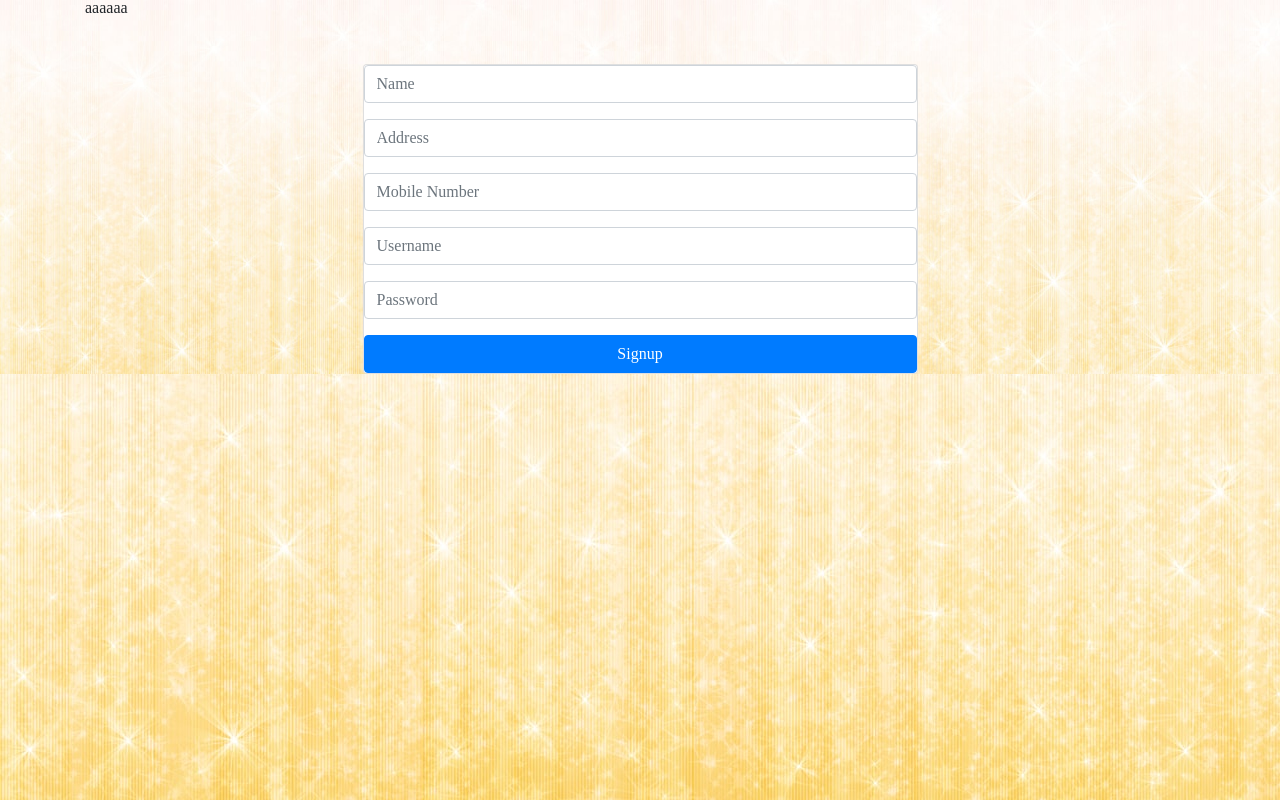
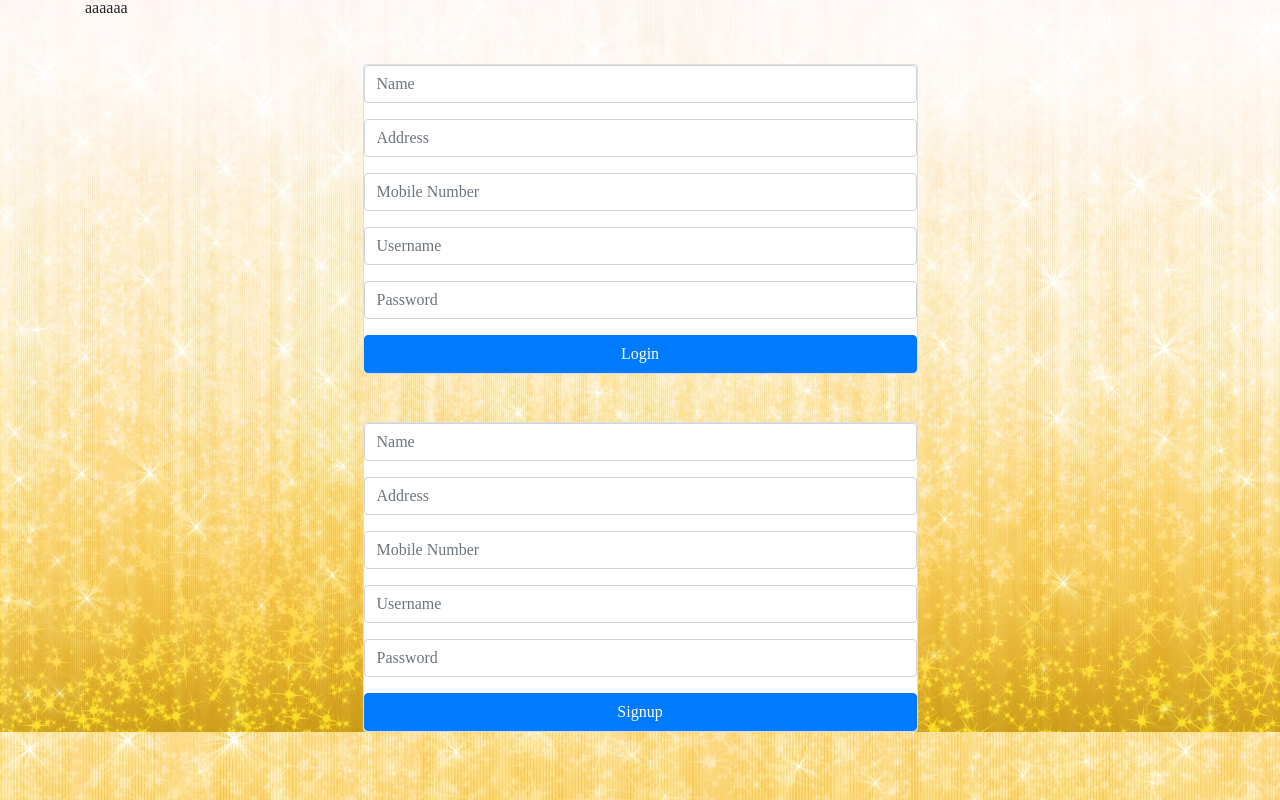
Before and after one commit to Motoakist/python_database, a Python web app: template templates/index.html in a window 1280 px wide. Run offline with Jinja, Linux system fonts and the light colour scheme; the template is opened without the code that fills it, so the values that code supplies are empty; some libraries are stand-ins or nearby versions.

Commit message:
index.htmlを少し変えた

```diff
--- a/templates/index.html
+++ b/templates/index.html
@@ -24,6 +24,18 @@
                     <input type="text" name="username" id="" placeholder="Username" class="form-control"><br>
                     <input type="password" name="pass" id="" placeholder="Password" class="form-control"><br>
 
+                    <input type="submit" value="Login" class="btn btn-primary btn-block">
+                </form>
+            </div>
+
+            <div class="card w-50 mx-auto mt-5">
+                <form action="" method="post">
+                    <input type="text" name="name2" id="" placeholder="Name" class="form-control"><br>
+                    <input type="text" name="address2" id="" placeholder="Address" class="form-control"><br>
+                    <input type="text" name="number2" id="" placeholder="Mobile Number" class="form-control"><br>
+                    <input type="text" name="username2" id="" placeholder="Username" class="form-control"><br>
+                    <input type="password" name="pass2" id="" placeholder="Password" class="form-control"><br>
+
                     <input type="submit" value="Signup" class="btn btn-primary btn-block">
                 </form>
             </div>
--- a/views.py
+++ b/views.py
@@ -2,13 +2,12 @@ from .database import db
 from .app import app
 from flask import Flask, render_template, request, redirect
 # url_for generates url (if you want to use css or codes which you made on your own)
-from .models import User, Login
+from .models import User, Login, Signup
 
 @app.route('/', methods=['POST','GET'])
 def index():
     if request.method == 'POST':
         login = Login(uname=request.form['username'], password=request.form['pass'])
-
         try:
             db.session.add(login)
             db.session.commit()
```
